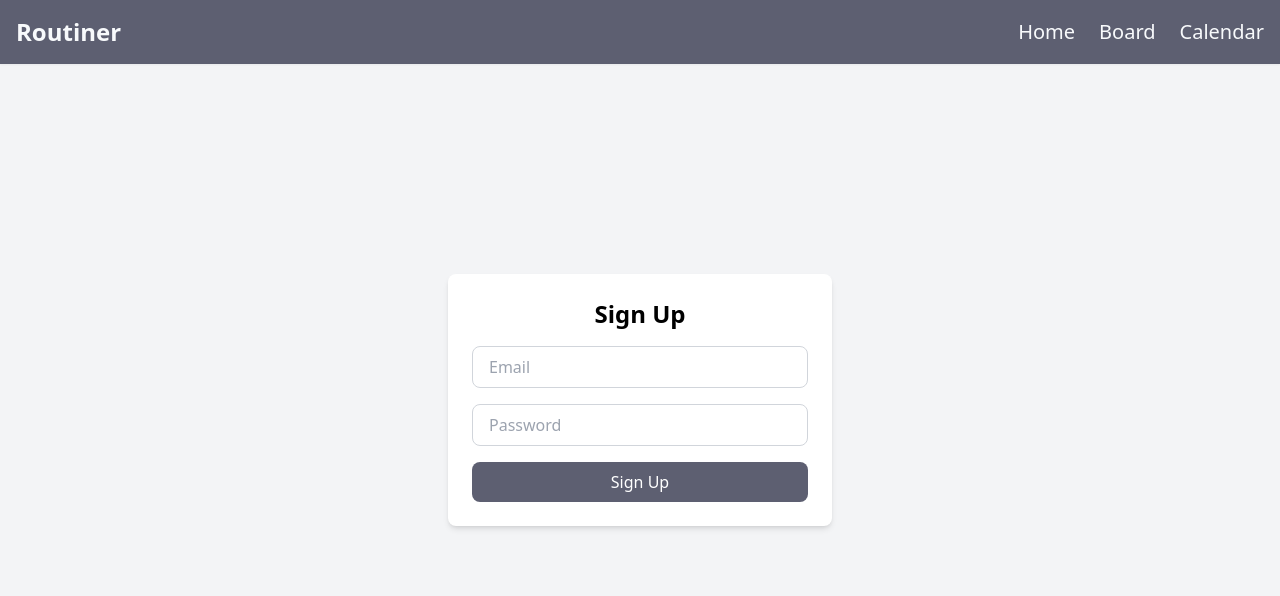
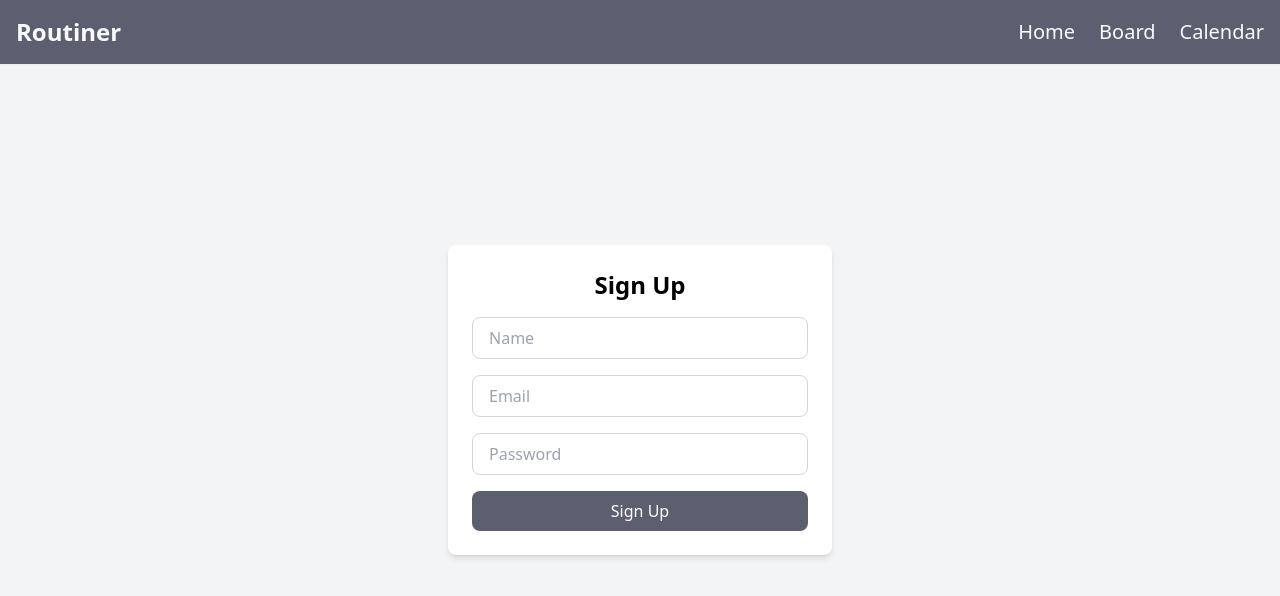
Before and after one commit to Mariphy/routiner, a Next.js app in the folder routiner/: page /signup in a window 1280 px wide. Shown: the top 596 px of the page. Built offline with nearby package versions, Linux system fonts and the light colour scheme.

Commit message:
edit signup form , add name input

```diff
--- a/routiner/src/app/signup/page.tsx
+++ b/routiner/src/app/signup/page.tsx
@@ -6,6 +6,7 @@
 
  export default function SignUpPage() {
    const router = useRouter();
+   const [name, setName] = useState("");
    const [email, setEmail] = useState("");
    const [password, setPassword] = useState("");
    const [error, setError] = useState("");
@@ -16,6 +17,7 @@
 
       try {
           const formData = new FormData();
+          formData.append("name", name);
           formData.append("email", email);
           formData.append("password", password);
 
@@ -37,6 +39,14 @@
          className="bg-white p-6 rounded-lg shadow-md w-full max-w-sm"
        >
          <h2 className="text-2xl font-bold mb-4 text-center">Sign Up</h2>
+         <div className="mb-4">
+          <input
+            value={name}
+            onChange={(e) => setName(e.target.value)} // Update name state
+            placeholder="Name"
+            className="w-full px-4 py-2 border border-gray-300 rounded-lg focus:outline-none focus:ring-2 focus:ring-blue-500"
+          />
+         </div>
          <div className="mb-4">
            <input
              value={email}
```
